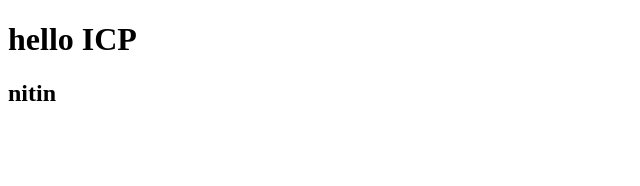
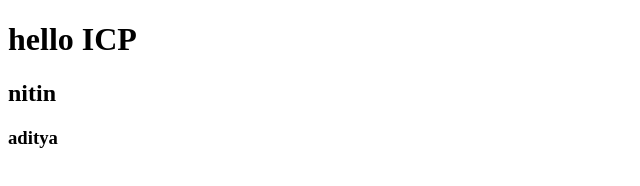
Before and after one commit to nitinlavare/pvp, a plain HTML site: page index.html in a window 1280 px wide. Shown: the full height of the page, 0-640 px from the left. Drawn offline with Linux system fonts and the light colour scheme.

Commit message:
h3 tag added

```diff
--- a/index.html
+++ b/index.html
@@ -8,5 +8,6 @@
 <body>
     <h1>hello ICP</h1>
     <h2>nitin</h2>
+    <h3>aditya</h3>
 </body>
 </html>
```
